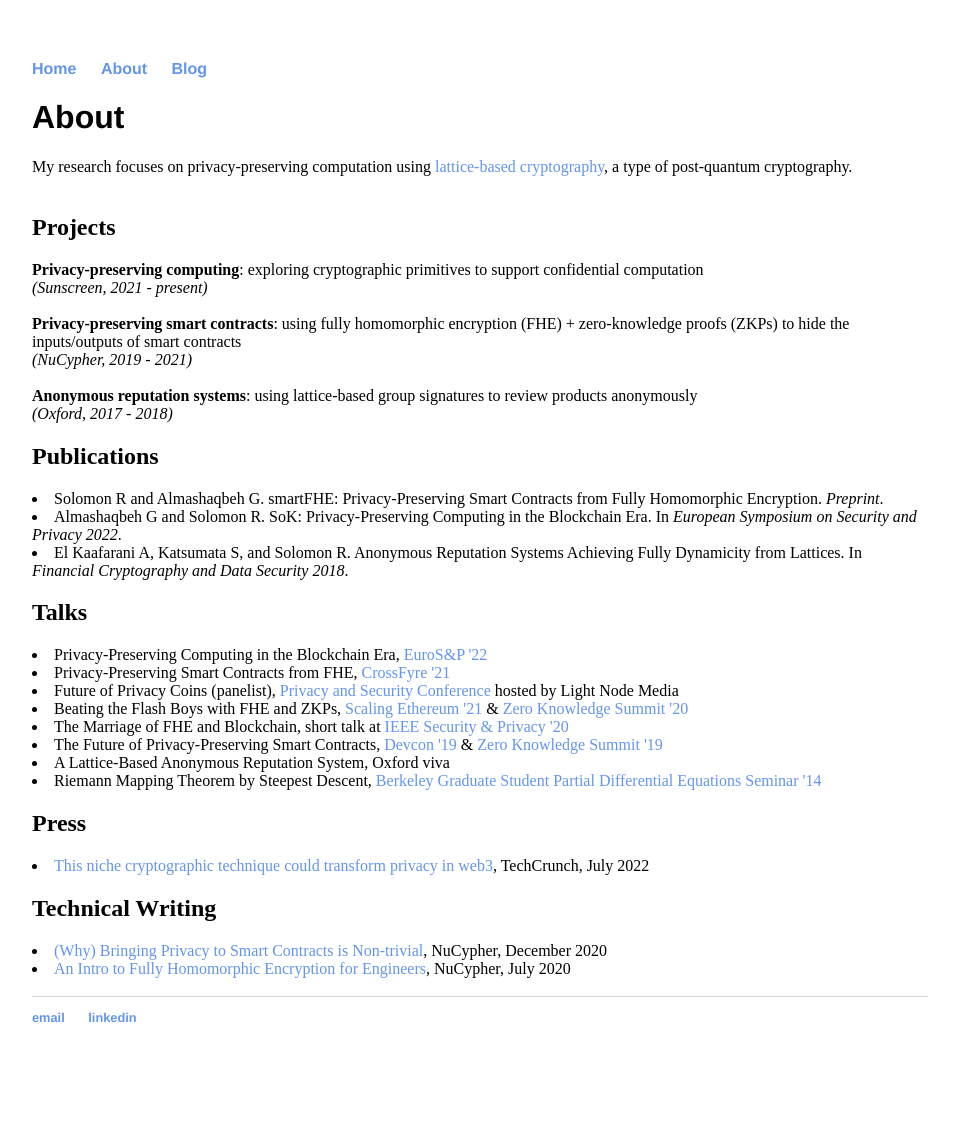
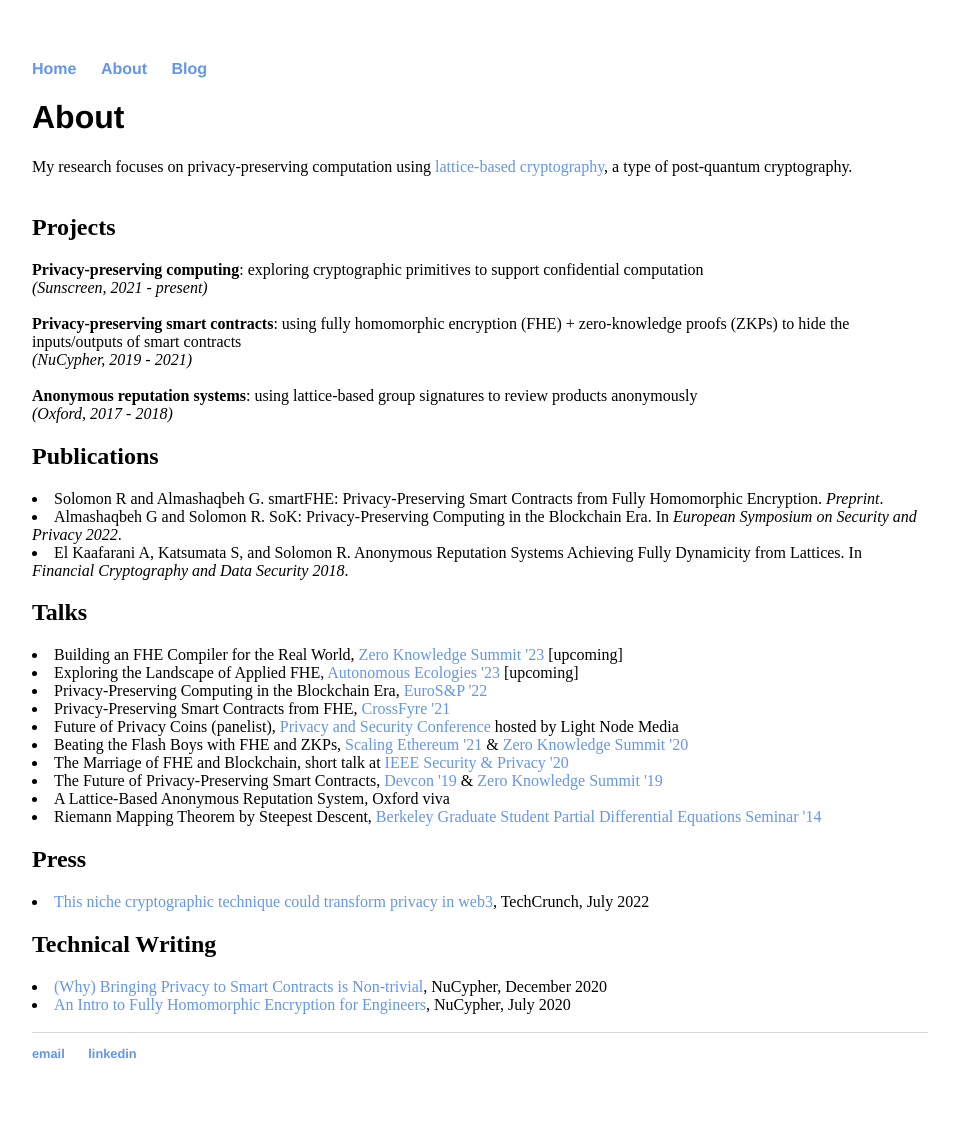
Before and after one commit to ravital/ravital.github.io, a Jekyll site: the page built from about/index.html, in a window 1280 px wide. Shown: the whole page, without its empty margins (160-1119 px from the left). Built offline with Jekyll 4.4.1, drawn with Linux system fonts in a browser that asks for light colours; before the commit the page ends 1085 px from its top, so only the background shows below that.

Commit message:
Update index.html

```diff
--- a/about/index.html
+++ b/about/index.html
@@ -22,6 +22,8 @@
 
 
 			<h2>Talks</h2>
+			<li>Building an FHE Compiler for the Real World, <a href="https://www.zksummit.com/">Zero Knowledge Summit '23</a> [upcoming]</li>
+			<li>Exploring the Landscape of Applied FHE, <a href="https://www.autonomousecologies.xyz/">Autonomous Ecologies '23</a> [upcoming]</li>
 			<li>Privacy-Preserving Computing in the Blockchain Era, <a href="https://www.ieee-security.org/TC/EuroSP2022/">EuroS&P '22</a></li>
 			<li>Privacy-Preserving Smart Contracts from FHE, <a href="https://crossfyre21.cs.ru.nl//">CrossFyre '21</a></li>
 			<li>Future of Privacy Coins (panelist), <a href="https://www.lightnodemedia.com/event/privacy-security-conference-tuesday-august-24/">Privacy and Security Conference</a> hosted by Light Node Media</li>
```
